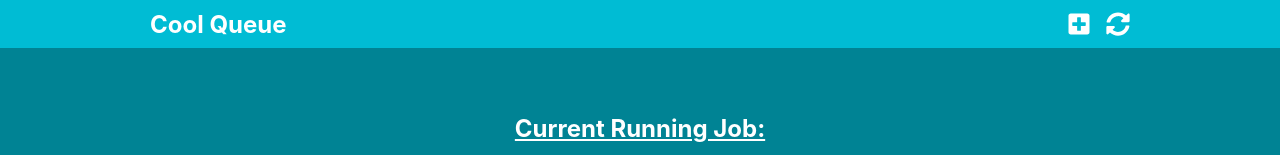
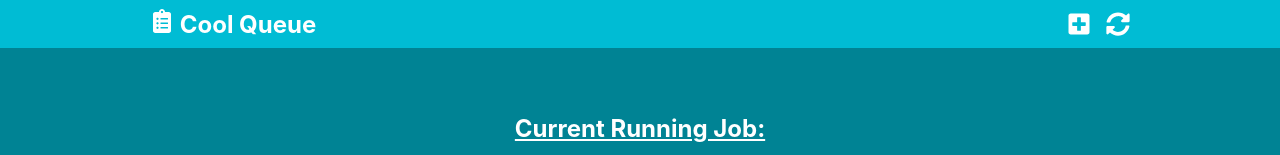
Before and after one commit to leo-isso/cool-queue, a React (Create React App) app: page / in a window 1280 px wide. Shown: the top 155 px of the page. Built offline with nearby package versions, Linux system fonts and the light colour scheme.

Commit message:
feat: add Icon to header

```diff
--- a/src/components/Header/Header.js
+++ b/src/components/Header/Header.js
@@ -1,6 +1,6 @@
 import React from 'react'
 import PropTypes from 'prop-types'
-import { FaPlusSquare, FaSyncAlt } from 'react-icons/fa'
+import { FaClipboardList, FaPlusSquare, FaSyncAlt } from 'react-icons/fa'
 
 import * as Components from './Header.styles'
 import Container from '../Container'
@@ -15,7 +15,7 @@ function Header ({ addToQueue, updateQueue }) {
     <Components.Header>
       <Container>
         <Components.Wrapper>
-          <Components.Brand>Cool Queue</Components.Brand>
+          <Components.Brand><FaClipboardList/> Cool Queue</Components.Brand>
           <Components.Nav>
             <Components.NavItem onClick={() => addToQueue()}>
               <FaPlusSquare/>
```
